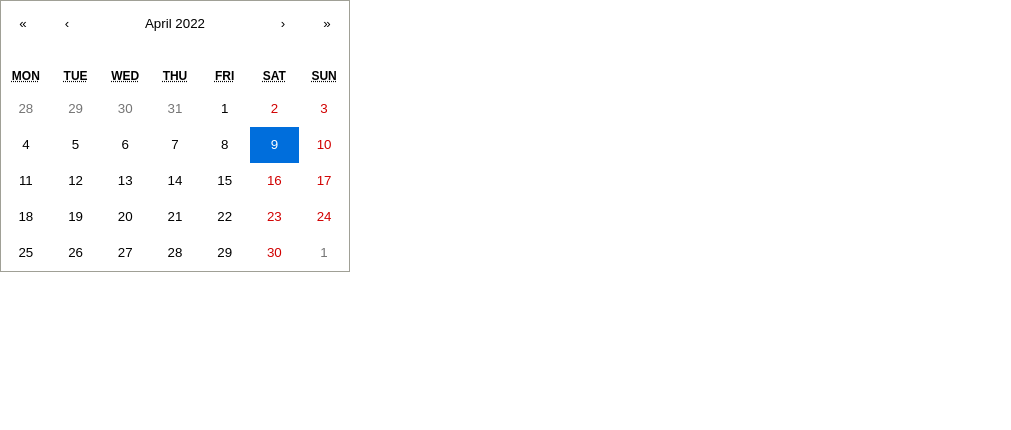
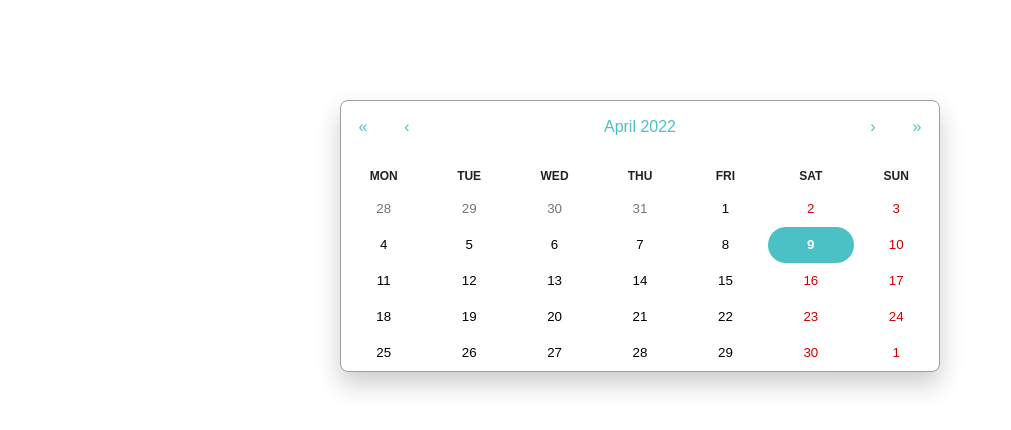
Before and after one commit to Shushruth007/Musical-Mood-Tracker, a React (Create React App) app in the folder mood_app/: page / in a window 1280 px wide. Shown: the top 430 px of the page, without its empty margins (0-1011 px from the left). Built offline with nearby package versions, Linux system fonts and the light colour scheme.

Commit message:
style calendar

```diff
--- a/mood_app/src/App.css
+++ b/mood_app/src/App.css
@@ -1,3 +1,96 @@
 .App {
   text-align: center;
 }
+
+.react-calendar {
+  margin-top: 100px;
+  display: block;
+  margin-left: auto;
+  margin-right: auto;
+  width: 600px;
+  max-width: 100%;
+  background-color: #fff;
+  color: #222;
+  border-radius: 8px;
+  box-shadow: 0 12px 24px rgba(0, 0, 0, 0.2);
+  font-family: Arial, Helvetica, sans-serif;
+  line-height: 1.125em;
+ }
+ .react-calendar__navigation button {
+  color: rgb(75, 193, 197);
+  min-width: 44px;
+  background: none;
+  font-size: 16px;
+  margin-top: 8px;
+ }
+ .react-calendar__navigation button:enabled:hover,
+ .react-calendar__navigation button:enabled:focus {
+  background-color: #f8f8fa;
+ }
+ .react-calendar__navigation button[disabled] {
+  background-color: #f0f0f0;
+ }
+ abbr[title] {
+  text-decoration: none;
+ }
+  .react-calendar__month-view__days__day--weekend {
+  color: #d10000;
+ }
+ .react-calendar__tile:enabled:hover,
+ .react-calendar__tile:enabled:focus {
+  background: #f8f8fa;
+  color: rgb(75, 193, 197);
+  border-radius: 6px;
+ }
+ .react-calendar__tile--now {
+  background: rgb(177, 234, 236);
+  border-radius: 6px;
+  font-weight: bold;
+  color: rgb(75, 193, 197);
+ }
+ .react-calendar__tile--now:enabled:hover,
+ .react-calendar__tile--now:enabled:focus {
+  background: rgb(177, 234, 236);
+  border-radius: 6px;
+  font-weight: bold;
+  color: rgb(75, 193, 197);
+ }
+ .react-calendar__tile--hasActive:enabled:hover,
+ .react-calendar__tile--hasActive:enabled:focus {
+  background: #f8f8fa;
+ }
+ .react-calendar__tile--active {
+  background: rgb(75, 193, 197);
+  border-radius: 6px;
+  font-weight: bold;
+  color: white;
+ }
+ .react-calendar__tile--active:enabled:hover,
+ .react-calendar__tile--active:enabled:focus {
+  background: rgb(75, 193, 197);
+  color: white;
+ }
+ .react-calendar--selectRange .react-calendar__tile--hover {
+  background-color: #f8f8fa;
+ }
+ .react-calendar__tile--range {
+  background: #f8f8fa;
+  color: rgb(75, 193, 197);
+  border-radius: 0;
+ }
+ .react-calendar__tile--rangeStart {
+  border-top-left-radius: 20px;
+  border-bottom-left-radius: 20px;
+  border-top-right-radius: 20px;
+  border-bottom-right-radius: 20px;
+  background: rgb(75, 193, 197);
+  color: white;
+ }
+ .react-calendar__tile--rangeEnd {
+  border-top-left-radius: 20px;
+  border-bottom-left-radius: 20px;
+  border-top-right-radius: 20px;
+  border-bottom-right-radius: 20px;
+  background: rgb(75, 193, 197);
+  color: white;
+ }
--- a/mood_app/src/App.js
+++ b/mood_app/src/App.js
@@ -9,7 +9,7 @@
 
   return (
     <div>
-      <Calendar onChange={onChange} value={value} />
+      <Calendar onChange={onChange} value={value}/>
     </div>
   );
 }
```
